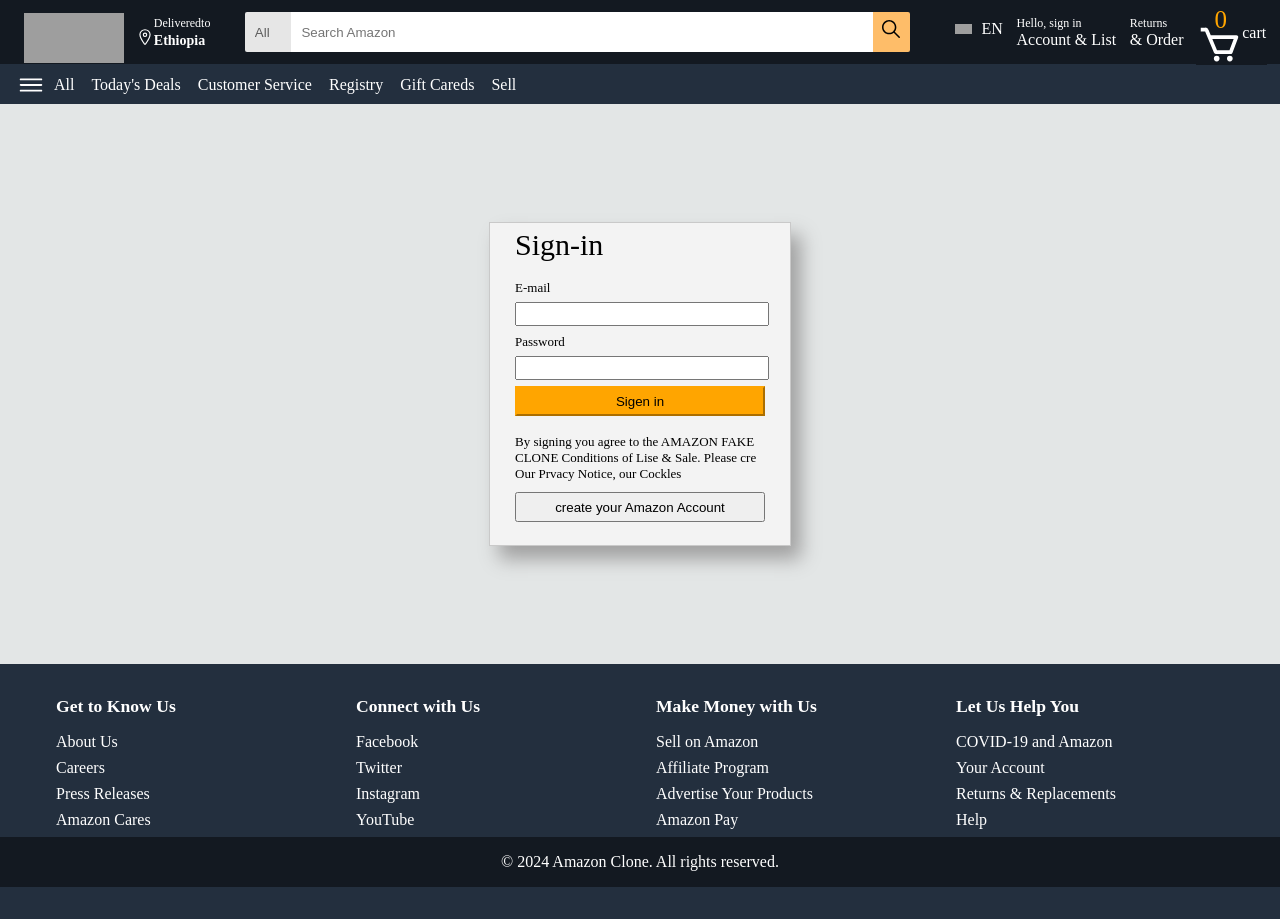
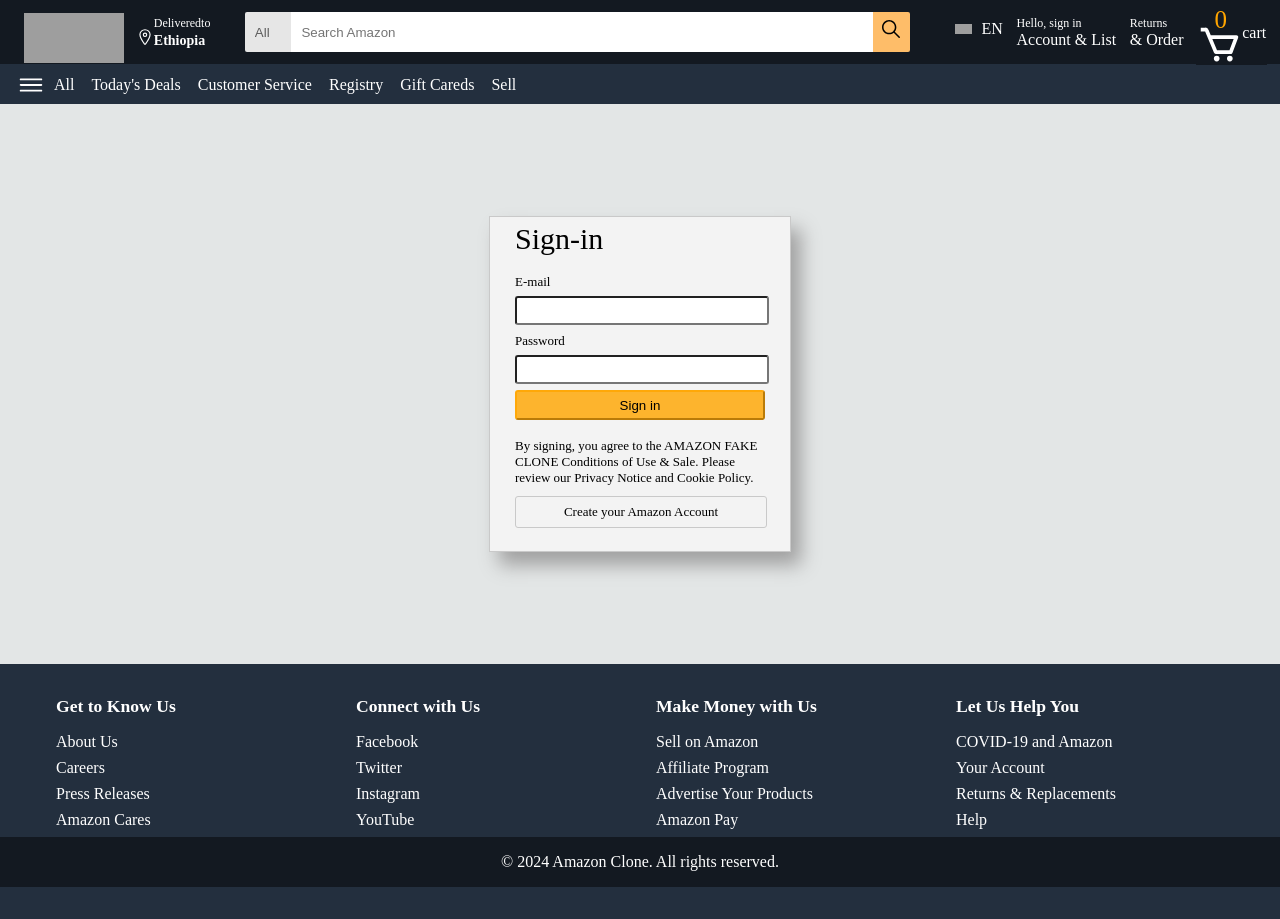
Before and after one commit to Abrshi/Amazon, a React (Create React App) app: page /auth in a window 1280 px wide. Built offline with nearby package versions, Linux system fonts and the light colour scheme; grey boxes are pictures that could not be loaded.

Commit message:
add log in and sign up functionality

```diff
--- a/src/Pages/Auth/Auth.jsx
+++ b/src/Pages/Auth/Auth.jsx
@@ -1,27 +1,124 @@
-import React from 'react'
-import authcss from './auth.module.css'
+import React, { useContext, useState } from 'react';
+import authcss from './auth.module.css';
+import { MoonLoader} from "react-spinners";
+import { signInWithEmailAndPassword, createUserWithEmailAndPassword } from 'firebase/auth';
+import { auth } from './../../utility/firebase';
+import { DataContext } from '../../Components/DataProvider/DataProvider'; // Corrected import
+import { Type } from './../../utility/action.type'; // Importing Type
 
 function Auth() {
+  const [chake, setChake] = useState(true);
+
+  const handleClick = () => {
+    setChake(!chake);
+  };
+
+  // Login
+  const [loginemail, setLoginemail] = useState('');
+  const [loginpassword, setLoginpassword] = useState('');
+  const [loginerr, setLoginerr] = useState('');
+  const [loadinglogin, setLoadinglogin] =useState(false);
+
+  // Correct useContext call
+  const [{ user }, dispatch] = useContext(DataContext); // Corrected context
+
+  console.log(user);
+
+  const login = async (e) => {
+    e.preventDefault();
+   setLoadinglogin(true);
+    console.log("Login started, loading:", true);
+
+    try {
+      const userInfo = await signInWithEmailAndPassword(auth, loginemail, loginpassword);
+
+      // Dispatch user info to context
+      dispatch({
+        type: Type.SET_USER,
+        user: userInfo.user,
+      });
+
+      console.log("Login successful");
+    } catch (err) {
+      console.error("Login error:", err);
+      setLoginerr(err.message);
+    } finally {
+      setLoadinglogin(false);
+      console.log("Login finished, loading:", loadinglogin);
+    }
+  };
+
+
+
+  // Signup
+  const [signupname, setSignupname] = useState('');
+  const [signupemail, setSignupemail] = useState('');
+  const [signuppassword, setSignuppassword] = useState('');
+  const [signuperr, setSignuperr] = useState('');
+  const [loadingsignup, setLoadingsignup] =useState(false);
+
+  const creatAccount = async (e) => {
+    e.preventDefault();
+    setLoadingsignup(true);
+    console.log("Login started, loading:", true);
+    try {
+      const userInfo = await createUserWithEmailAndPassword(auth, signupemail, signuppassword);
+      dispatch({
+        type: Type.SET_USER,
+        user: userInfo.user
+      });
+    } catch (err) {
+      console.log(err);
+      setSignuperr(err.message);
+    }finally {
+      setLoadingsignup(false);
+      console.log("Login finished, loading:", loadingsignup);
+      // handleClick()
+    }
+  };
+
   return (
     <div className={authcss.div}>
-      <form action="">
+      {/* Login Form */}
+      <form action="" className={chake ? authcss.active : authcss.notActive}>
         <p className={authcss.signin}>Sign-in</p>
         <div className={authcss.inerdiv}>
-          <label   htmlFor="email">E-mail</label><br />
-          <input  type="text" /><br />
-          <label htmlFor="email">Password</label><br />
-          <input type="text" /><br />
-          <button className={authcss.sigenin} type='submit'>Sigen in</button><br />
+          <label htmlFor="email">E-mail</label><br />
+          <input value={loginemail} onChange={(e) => setLoginemail(e.target.value)} type="text" /><br />
+          <label htmlFor="password">Password</label><br />
+          <input value={loginpassword} onChange={(e) => setLoginpassword(e.target.value)} type="password" /><br />
+          <button className={authcss.sigenin} type="submit" onClick={login}>Sign in</button><br />
+          {loadinglogin && <div className={authcss.Spinners}><MoonLoader size={30}  color="#1a1414" /></div>}
+          {loginerr && <small className={authcss.error}>{loginerr}</small>}
           <p className={authcss.p}>
-            By signing you agree to the AMAZON FAKE CLONE Conditions of Lise & Sale. Please cre Our Prvacy Notice, our Cockles
+            By signing, you agree to the AMAZON FAKE CLONE Conditions of Use & Sale. Please review our Privacy Notice and Cookie Policy.
           </p>
-          <button className={authcss.creat}>create your Amazon Account
-          </button><br />
+          <label className={authcss.creat} onClick={handleClick}>Create your Amazon Account</label><br />
+        </div>
+      </form>
+
+
+      <form action="" className={chake ? authcss.notActive : authcss.active}>
+        <p className={authcss.signin}>Sign-up</p>
+        <div className={authcss.inerdiv}>
+          <label htmlFor="name">Name</label><br />
+          <input value={signupname} onChange={(e) => setSignupname(e.target.value)} type="text" /><br />
+          <label htmlFor="email">E-mail</label><br />
+          <input value={signupemail} onChange={(e) => setSignupemail(e.target.value)} type="email" /><br />
+          <label htmlFor="password">Password</label><br />
+          <input value={signuppassword} onChange={(e) => setSignuppassword(e.target.value)} type="password" /><br />
+          <button className={authcss.sigenin} type="submit" onClick={creatAccount}>Sign up</button><br />
+
+          {loadingsignup && <div className={authcss.Spinners}><MoonLoader size={30}  color="#1a1414" /></div>}
+          {signuperr && <small className={authcss.error}>{signuperr}</small>}
+          <p className={authcss.p}>
+            By signing, you agree to the AMAZON FAKE CLONE Conditions of Use & Sale. Please review our Privacy Notice and Cookie Policy.
+          </p>
+          <label className={authcss.creat} onClick={handleClick}>Have an Account?</label><br />
         </div>
       </form>
     </div>
-
-  )
+  );
 }
 
-export default Auth
+export default Auth;
--- a/src/Pages/Auth/auth.module.css
+++ b/src/Pages/Auth/auth.module.css
@@ -25,7 +25,11 @@
 .inerdiv>input{
     margin: 6px 0;
     width: 100%;
-    height: 20px;
+    height: 25px;
+    border-radius: 3px;
+}
+.inerdiv>input:focus{
+  outline: skyblue;
 }
 .inerdiv>label{
     font-size: small;
@@ -40,8 +44,16 @@
     align-items: center;
     justify-content: center;
     height: 30px;
+    background-color: rgba(255, 166, 0, 0.815);
+    border-color: rgba(255, 166, 0, 0.815);
+    transition: 250ms;
+    border-radius: 3px;
+}
+.sigenin:hover{
     background-color: orange;
-    border-color: orange;
+    font-size: 16px;
+    cursor: pointer;
+
 }
 .creat{
     width: 100%;
@@ -49,4 +61,34 @@
     align-items: center;
     justify-content: center;
     height: 30px;
+    border: 1px solid rgb(201, 201, 201);
+    transition: 250ms;
+    border-radius: 3px;
 }
+.creat:hover{
+   background-color: rgb(204, 204, 204);
+   border-color: rgb(156, 156, 156);
+   font-size: 14px;
+   cursor: pointer;
+}
+.notActive{
+    display: none !important;
+}
+.active{
+    display: block !important;
+}
+.error{
+    background-color: rgba(255, 0, 0, 0.356);
+    border-radius: 10px;
+    width: 100%;
+    display: flex;
+    align-items: center;
+    justify-content: center;
+    height: fit-content;
+    padding: 10px 0;
+}
+.Spinners{
+    display: flex;
+    align-items: center;
+    justify-content: center;
+}
--- a/src/utility/action.type.js
+++ b/src/utility/action.type.js
@@ -1,5 +1,6 @@
 export const Type={
     ADD_TO_BASKET:'ADD_TO_BASKET',
     REMOVE:'REMOVE',
-    REMOVE_FROM_BASKET:'REMOVE_FROM_BASKET'
+    REMOVE_FROM_BASKET:'REMOVE_FROM_BASKET',
+    SET_USSER:'SET_USE'
 }
--- a/src/utility/reducer.js
+++ b/src/utility/reducer.js
@@ -1,7 +1,8 @@
 import { Type } from "./action.type";
 
 export const initialState = {
-    basket: []
+    basket: [],
+    user: null
 };
 
 // Renamed from `reduser` to `reducer`
@@ -48,6 +49,12 @@
                 basket: newBasket
             };
 
+        case Type.SET_USER:
+            return {
+                ...state,
+                user: action.user
+            };
+
         default:
             return state;
     }
```
